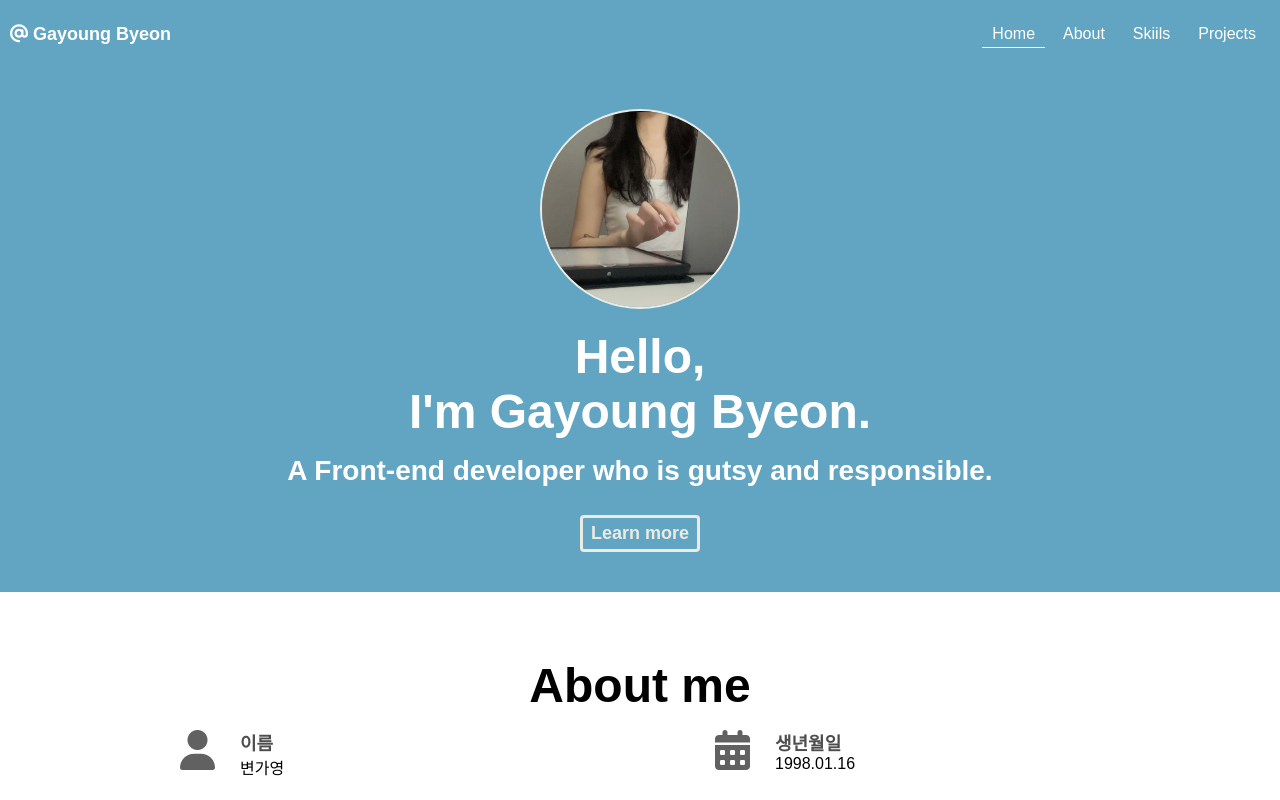
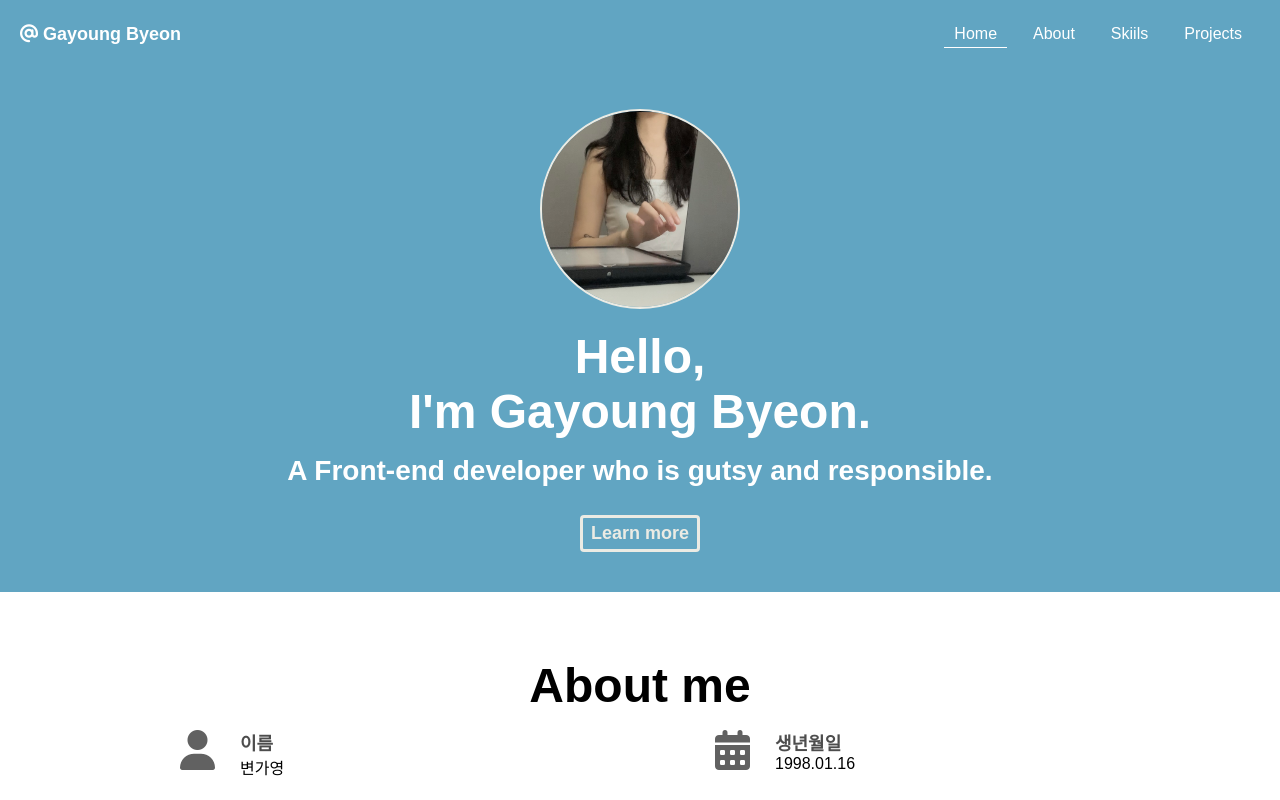
Before and after one commit to gybyeon/Portfolio, a plain HTML site: page index.html in a window 1280 px wide. Shown: the top 800 px of the page. Drawn offline with Linux system fonts and the light colour scheme; a web font is replaced by a local one.

Commit message:
css] nav bar

```diff
--- a/style.css
+++ b/style.css
@@ -95,7 +95,7 @@ p {
   align-items: center;
   background-color: var(--color-blue);
   color: var(--color-white);
-  padding: 5px 10px;
+  padding: 5px 20px;
 }
 .navbar_logo {
   font-size: var(--font-regular);
@@ -106,7 +106,7 @@ p {
 }
 .navbar_menu_item {
   padding: 4px 10px;
-  margin: 0 4px;
+  margin: 0 8px;
   cursor: pointer;
 }
 .navbar_menu_item.active {
@@ -150,6 +150,7 @@ p {
 }
 
 /* About */
+
 .about_introduces {
   display: grid;
   grid-template-columns: 1fr 1fr;
```
